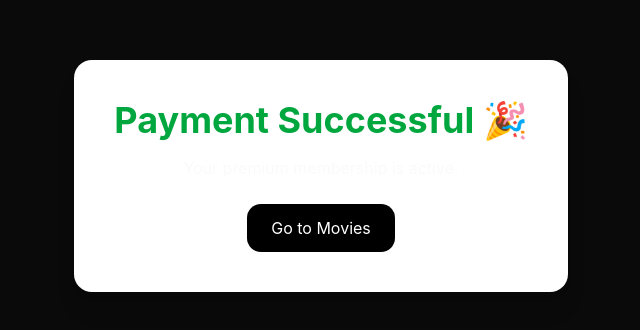
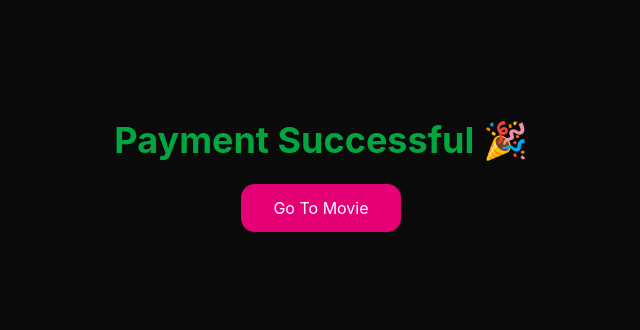
Before and after one commit to Alif210222/clinetube-client, a Next.js app: page /payment-success in a window 1280 px wide. Shown: the part 224-554 px from the top of the page, without its empty margins (319-959 px from the left). Built offline with nearby package versions, Linux system fonts and the light colour scheme.

Commit message:
full payment flow control done

```diff
--- a/src/app/payment-success/page.tsx
+++ b/src/app/payment-success/page.tsx
@@ -1,31 +1,28 @@
 "use client";
 
 import Link from "next/link";
-import { useEffect } from "react";
+import { useSearchParams } from "next/navigation";
 
-export default function SuccessPage() {
-  useEffect(() => {
-    // refetch user profile here
-  }, []);
+export default function PaymentSuccessPage() {
+  const params = useSearchParams();
+
+  const slug =
+    params.get("title");
 
   return (
-    <div className="min-h-screen flex items-center justify-center">
-      <div className="bg-white p-10 rounded-2xl shadow-xl text-center">
-        <h1 className="text-4xl font-bold text-green-600">
-          Payment Successful 🎉
-        </h1>
+    <div className="min-h-screen flex flex-col justify-center items-center gap-6">
 
-        <p className="mt-4">
-          Your premium membership is active.
-        </p>
+      <h1 className="text-4xl font-bold text-green-600">
+        Payment Successful 🎉
+      </h1>
 
-        <Link
-          href="/movies"
-          className="mt-6 inline-block bg-black text-white px-6 py-3 rounded-xl"
-        >
-          Go to Movies
-        </Link>
-      </div>
+      <Link
+        href={`/movies/${slug}`}
+        className="px-8 h-12 rounded-xl bg-pink-600 text-white flex items-center"
+      >
+        Go To Movie
+      </Link>
+
     </div>
   );
 }
--- a/src/component/movie/movie-details-page.tsx
+++ b/src/component/movie/movie-details-page.tsx
@@ -14,6 +14,7 @@ import { getSingleMovie } from "@/src/services/movie/movieSection";
 import MovieReviewSection from "./movie-review-section";
 import WatchlistButton from "../watchlist/watchlist-button";
 import BuyNowButton from "../payment/buy-now-button";
+import { checkMovieAccess } from "@/src/services/payment/payment";
 
 
 
@@ -23,10 +24,23 @@ export default async function MovieDetailsPage({
 }: {
   slug: string;
 }) {
+
+
   const data = await getSingleMovie(slug);
   const movie = data?.data;
 
 
+   if (!movie) {
+    return <div>Movie Not Found</div>;
+  }
+
+//   console.log("movie >>>>> :", movie);
+
+
+  const access = movie.priceType === "PREMIUM" ? await checkMovieAccess(movie.id): null;
+
+const purchased =
+  access?.purchased;
 
 
 
@@ -119,24 +133,30 @@ export default async function MovieDetailsPage({
             <div className="mt-10 flex flex-wrap gap-4">
 
   {movie.priceType === "FREE" ? (
-                <button className="h-14 px-8 rounded-xl bg-gradient-to-r from-pink-500 to-purple-600 text-white font-semibold flex items-center gap-2 hover:scale-105 transition">
+    <button className="h-14 px-8 rounded-xl bg-gradient-to-r from-pink-500 to-purple-600 text-white font-semibold flex items-center gap-2">
       <PlayCircle className="w-5 h-5" />
       Watch Now
     </button>
+  ) : purchased ? (
+    <>
+      <button className="h-14 px-8 rounded-xl bg-green-600 text-white font-semibold">
+        Purchased ✅
+      </button>
+
+      <button className="h-14 px-8 rounded-xl bg-gradient-to-r from-pink-500 to-purple-600 text-white font-semibold flex items-center gap-2">
+        <PlayCircle className="w-5 h-5" />
+        Watch Movie
+      </button>
+    </>
   ) : (
     <BuyNowButton
       movieId={movie.id}
       price={movie.price}
+      // slug={movie.slug}
     />
   )}
 
-              {/* <button className="h-14 px-8 rounded-xl border border-slate-300 dark:border-white/10 bg-white/70 dark:bg-white/5 text-slate-900 dark:text-white font-semibold flex items-center gap-2 hover:bg-white/20 transition">
-                <Bookmark className="w-5 h-5" />
-                Save Watchlist
-              </button> */}
-
-               {/* // waychlist button component */}
-              <WatchlistButton movieId={movie.id}></WatchlistButton>
+  <WatchlistButton movieId={movie.id} />
 
 </div>
 
@@ -165,54 +185,6 @@ export default async function MovieDetailsPage({
       )}
 
 
-
-
-      {/* Related Movies */}
-      {/* <section className="container mx-auto px-4 mt-24 relative z-10">
-
-        <h2 className="text-3xl font-bold text-slate-900 dark:text-white mb-8">
-          Related Movies
-        </h2>
-
-        <div className="grid sm:grid-cols-2 lg:grid-cols-4 gap-6">
-
-          {relatedMovies
-            .filter((item: any) => item.slug !== movie.slug)
-            .slice(0, 4)
-            .map((item: any) => (
-              <Link
-                key={item.id}
-                href={`/movies/${item.slug}`}
-                className="rounded-3xl overflow-hidden border border-slate-300 dark:border-white/10 bg-white/80 dark:bg-white/5 backdrop-blur-md shadow-xl hover:-translate-y-2 transition"
-              >
-                <div className="relative h-[320px]">
-
-                  <Image
-                    src={item.poster}
-                    alt={item.title}
-                    fill
-                    className="object-cover"
-                  />
-
-                </div>
-
-                <div className="p-5">
-
-                  <h3 className="font-bold text-slate-900 dark:text-white line-clamp-1">
-                    {item.title}
-                  </h3>
-
-                  <p className="mt-2 text-sm text-slate-500">
-                    {item.platform}
-                  </p>
-
-                </div>
-              </Link>
-            ))}
-
-        </div>
-      </section> */}
-
       {/* review section  */}
         <MovieReviewSection movieId={movie.id} />
     </main>
--- a/src/component/watchlist/watchlist-table.tsx
+++ b/src/component/watchlist/watchlist-table.tsx
@@ -12,6 +12,7 @@ import {
 } from "@/src/services/watchlist/watchlist";
 
 import { getCurrentUser } from "@/src/services/auth/auth";
+import PageLoader from "../shared/page-loader";
 
 export default function WatchlistTable() {
   const [movies, setMovies] = useState<any[]>([]);
@@ -67,7 +68,7 @@ export default function WatchlistTable() {
   if (loading) {
     return (
       <div className="text-center py-20 text-xl">
-        Loading...
+        <PageLoader></PageLoader>
       </div>
     );
   }
--- a/src/services/payment/payment.ts
+++ b/src/services/payment/payment.ts
@@ -43,4 +43,27 @@ export const buyMovie = async (
         "Payment request failed",
     };
   }
+
+
 };
+
+// Check if user has access to the movie (already buy or not)
+export const checkMovieAccess = async (
+  movieId: string
+) => {
+  const token =
+    (await cookies()).get("accessToken")
+      ?.value;
+
+  const res = await fetch(
+    `${process.env.NEXT_PUBLIC_BASE_URL}/payment/check-access/${movieId}`,
+    {
+      headers: {
+        Authorization: `Bearer ${token}`,
+      },
+      cache: "no-store",
+    }
+  );
+
+  return res.json();
+};
```
Lines whose indentation alone changed are shown as unchanged.
